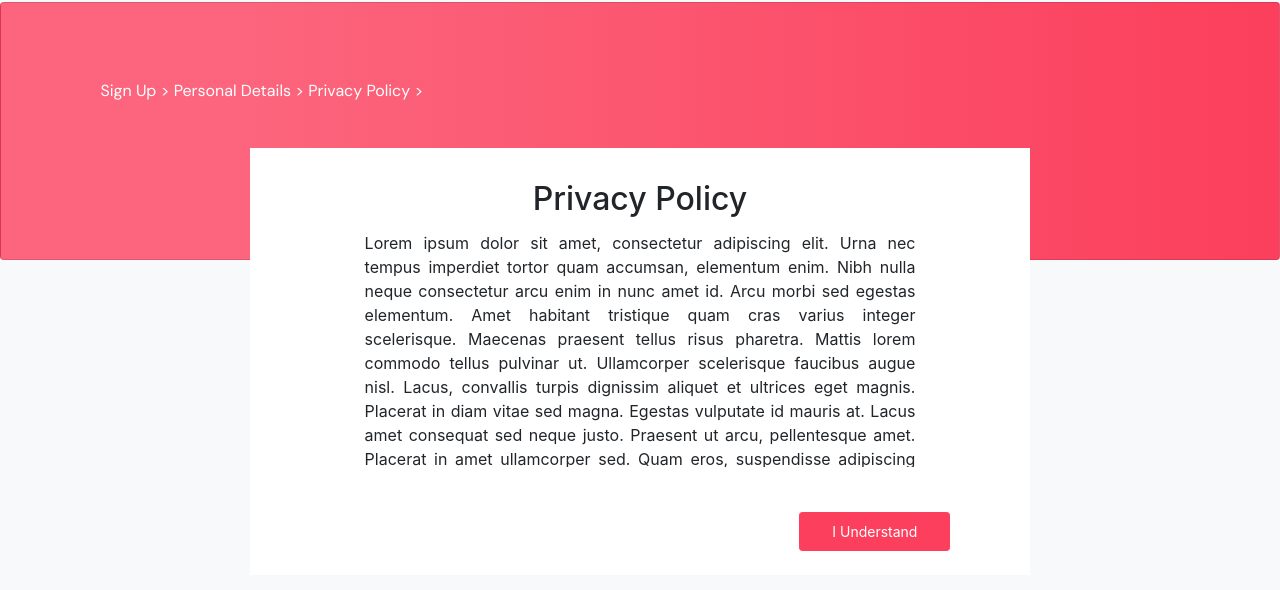
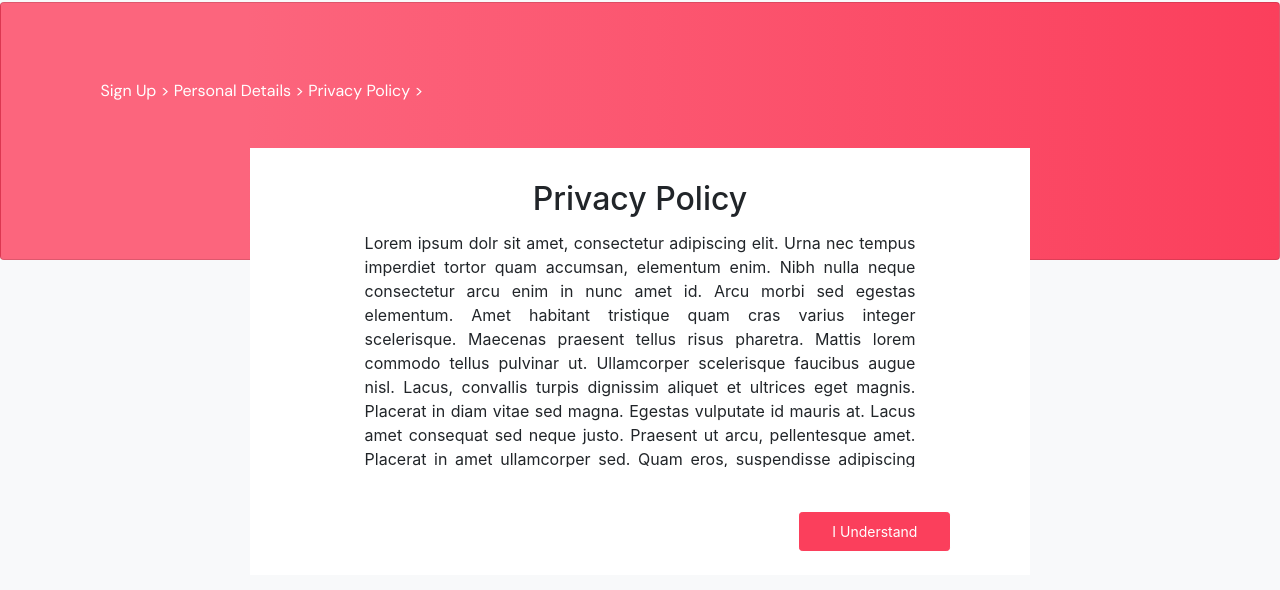
Before and after one commit to HNGi7-Team-Falcon/fundmylaptop-frontend, a plain HTML site: page privacy-policy.html in a window 1280 px wide. Shown: the part 60-650 px from the top of the page. Drawn offline with nearby package versions, Linux system fonts and the light colour scheme.

```diff
--- a/privacy-policy.html
+++ b/privacy-policy.html
@@ -64,7 +64,7 @@
             <main>
             <div class="card container two" id="scrollbar">
                 <div class="card-body force-overflow">
-                    <p class="card-text text-justify">Lorem ipsum dolor sit amet, consectetur adipiscing elit. Urna nec tempus imperdiet tortor quam accumsan, elementum enim. Nibh nulla neque consectetur arcu enim in nunc amet id. Arcu morbi sed egestas elementum. Amet habitant tristique quam cras varius integer scelerisque. Maecenas praesent tellus risus pharetra. Mattis lorem commodo tellus pulvinar ut. Ullamcorper scelerisque faucibus augue nisl. Lacus, convallis turpis dignissim aliquet et ultrices eget magnis. Placerat in diam vitae sed magna. Egestas vulputate id mauris at. Lacus amet consequat sed neque justo. Praesent ut arcu, pellentesque amet. Placerat in amet ullamcorper sed. Quam eros, suspendisse adipiscing tempor faucibus quam velit.</p>
+                    <p class="card-text text-justify">Lorem ipsum dolr sit amet, consectetur adipiscing elit. Urna nec tempus imperdiet tortor quam accumsan, elementum enim. Nibh nulla neque consectetur arcu enim in nunc amet id. Arcu morbi sed egestas elementum. Amet habitant tristique quam cras varius integer scelerisque. Maecenas praesent tellus risus pharetra. Mattis lorem commodo tellus pulvinar ut. Ullamcorper scelerisque faucibus augue nisl. Lacus, convallis turpis dignissim aliquet et ultrices eget magnis. Placerat in diam vitae sed magna. Egestas vulputate id mauris at. Lacus amet consequat sed neque justo. Praesent ut arcu, pellentesque amet. Placerat in amet ullamcorper sed. Quam eros, suspendisse adipiscing tempor faucibus quam velit.</p>
 
                     <p class="card-text text-justify">Aliquam in varius tortor elit nec. Gravida adipiscing eu est orci sit ut neque. Adipiscing scelerisque posuere mauris, adipiscing. Rhoncus ut sed semper posuere at fermentum scelerisque imperdiet eros. Id aliquet mauris tellus aliquam donec aliquam lacus. Odio aenean suspendisse hac sed. Vestibulum amet nisl gravida at dignissim aliquet facilisis. Quis id eu enim, faucibus consectetur vitae enim.</p>
 
```
